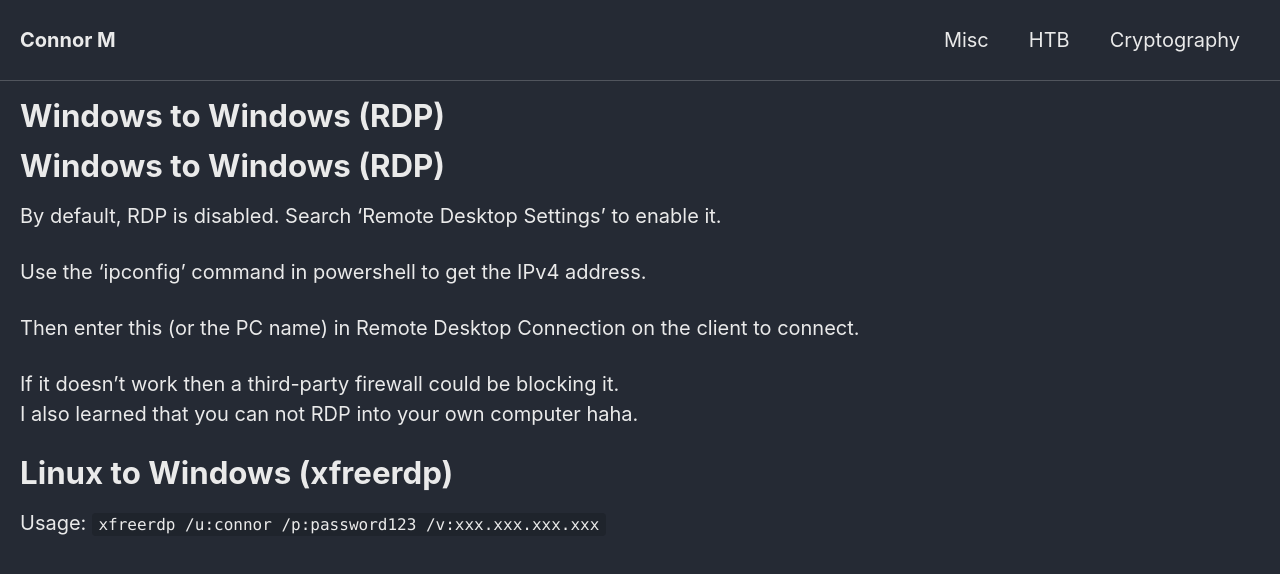
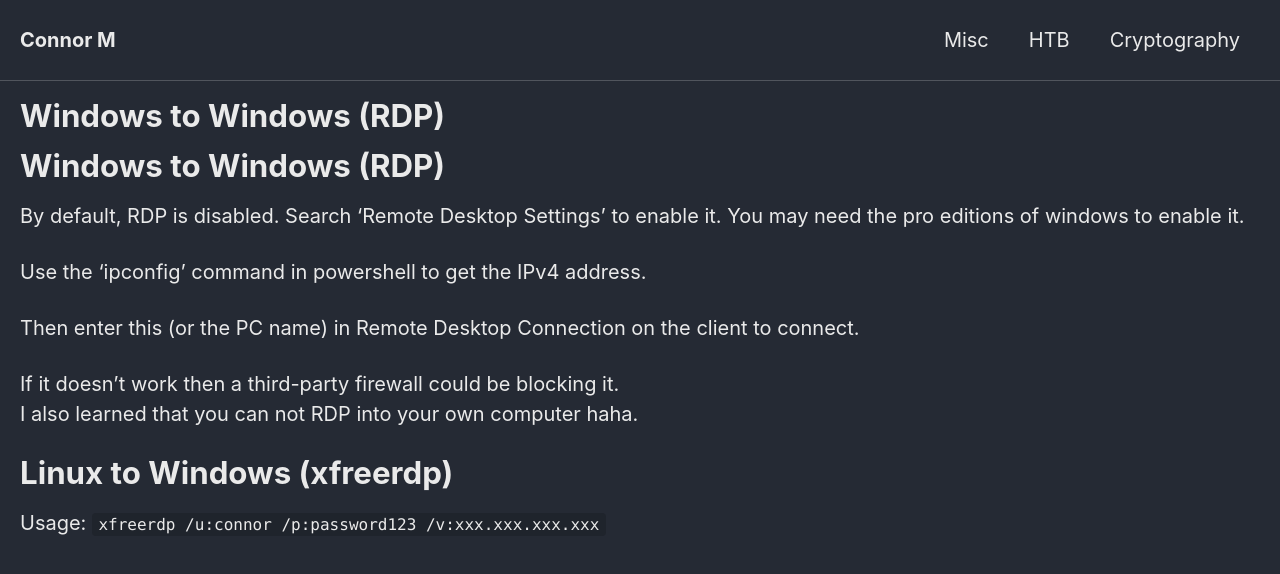
Before and after one commit to Connor-McCartney/Connor-McCartney.github.io, a Jekyll site: the page built from _pages/misc/remoting.md, in a window 1280 px wide. Shown: the top 574 px of the page. Built offline with Jekyll 4.4.1, drawn with Linux system fonts in a browser that asks for light colours; cached includes are drawn as plain includes; our own code applies the rules of GitHub Pages for plain Markdown files.

Commit message:
Update remoting.md

```diff
--- a/_pages/misc/remoting.md
+++ b/_pages/misc/remoting.md
@@ -2,7 +2,7 @@
 
 # Windows to Windows (RDP)
 
-By default, RDP is disabled. Search 'Remote Desktop Settings' to enable it.
+By default, RDP is disabled. Search 'Remote Desktop Settings' to enable it. You may need the pro editions of windows to enable it.
 
 Use the 'ipconfig' command in powershell to get the IPv4 address.
 
```
